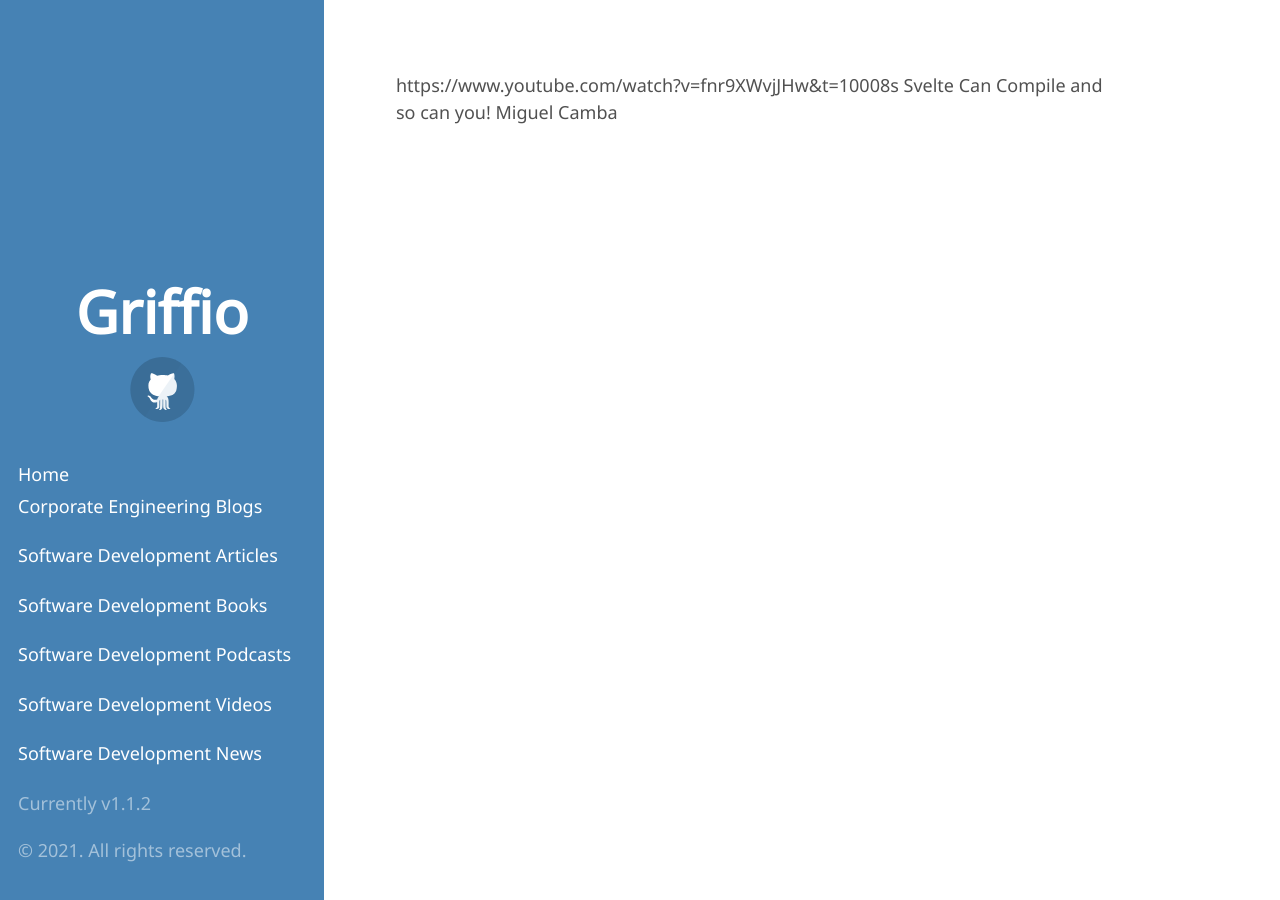
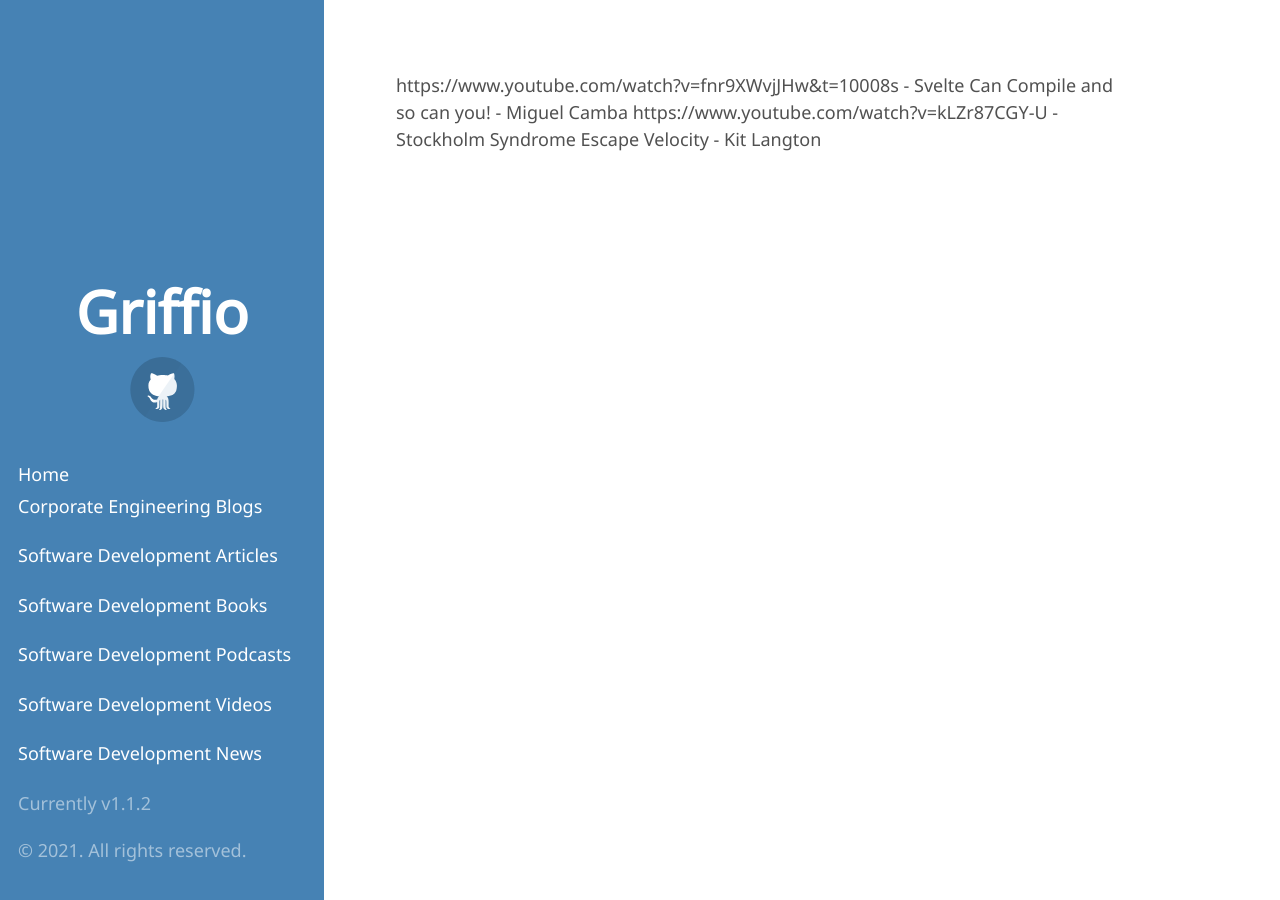
Before and after one commit to griffio/griffio.github.io, a Jekyll site: the page built from tech_talks_highlighted_2021.md, in a window 1280 px wide. Built offline with Jekyll 4.4.1, drawn with Linux system fonts in a browser that asks for light colours; some web fonts are replaced; our own code applies the rules of GitHub Pages for plain Markdown files.

Commit message:
Update tech_talks_highlighted_2021.md

```diff
--- a/tech_talks_highlighted_2021.md
+++ b/tech_talks_highlighted_2021.md
@@ -1 +1,2 @@
-https://www.youtube.com/watch?v=fnr9XWvjJHw&t=10008s Svelte Can Compile and so can you! Miguel Camba
+https://www.youtube.com/watch?v=fnr9XWvjJHw&t=10008s - Svelte Can Compile and so can you! - Miguel Camba
+https://www.youtube.com/watch?v=kLZr87CGY-U - Stockholm Syndrome Escape Velocity - Kit Langton
```
